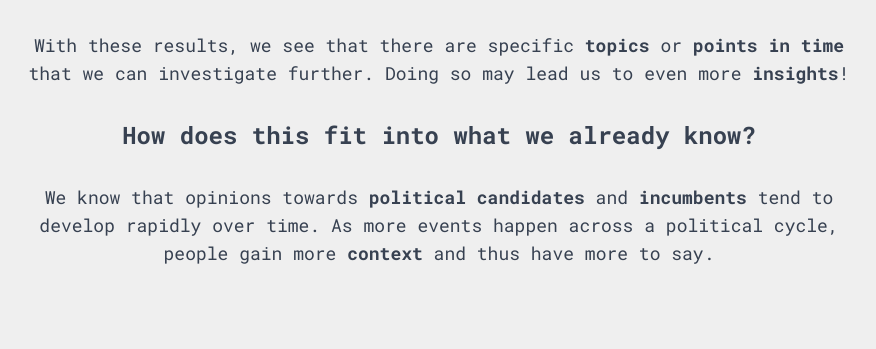
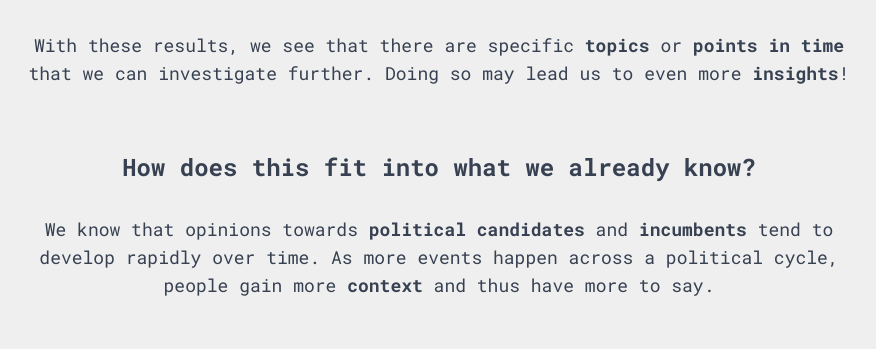
Before and after one commit to daryll-ko/cs132-portfolio, a React (Vite) app: page / in a window 1280 px wide. Shown: the part 6373-6722 px from the top of the page, without its empty margins (201-1077 px from the left). Built offline with nearby package versions, Linux system fonts and the light colour scheme.

Commit message:
fix: adjust spacing

```diff
--- a/src/components/Results.tsx
+++ b/src/components/Results.tsx
@@ -80,10 +80,10 @@ function Results() {
         <b>points in time</b> that we can investigate further. Doing so may lead
         us to even more <b>insights</b>!
       </p>
-      <p className="mb-8 text-center text-lg font-bold text-gray-700 md:text-2xl">
+      <p className="mt-16 mb-8 text-center text-lg font-bold text-gray-700 md:text-2xl">
         How does this fit into what we already know?
       </p>
-      <p className="text-md mx-auto mb-8 max-w-[75%] text-center text-gray-700 md:text-lg">
+      <p className="text-md mx-auto max-w-[75%] text-center text-gray-700 md:text-lg">
         We know that opinions towards <b>political candidates</b> and{" "}
         <b>incumbents</b> tend to develop rapidly over time. As more events
         happen across a political cycle, people gain more <b>context</b> and
```
